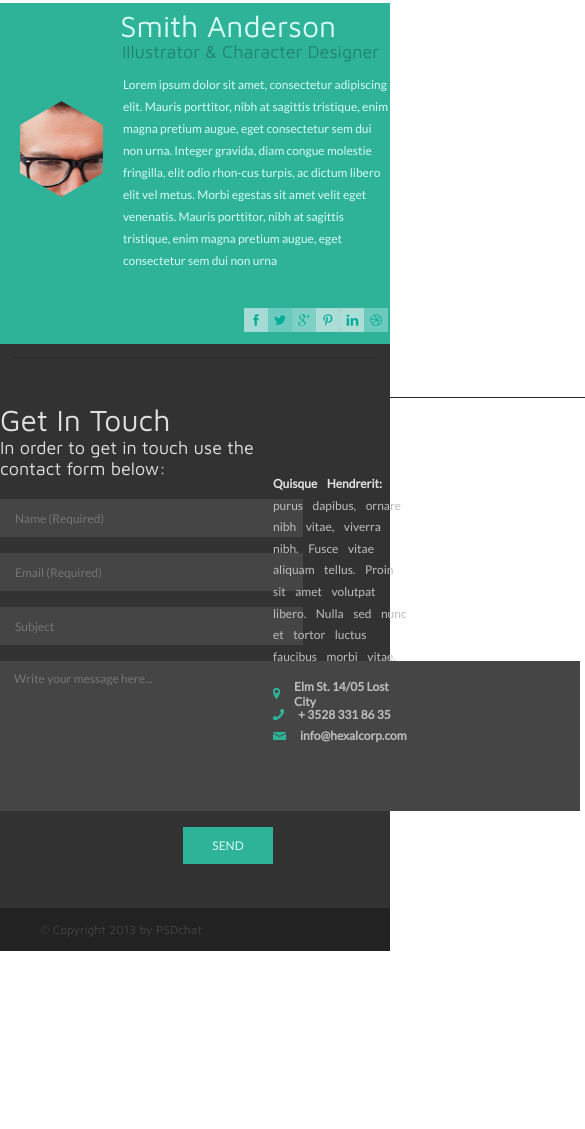
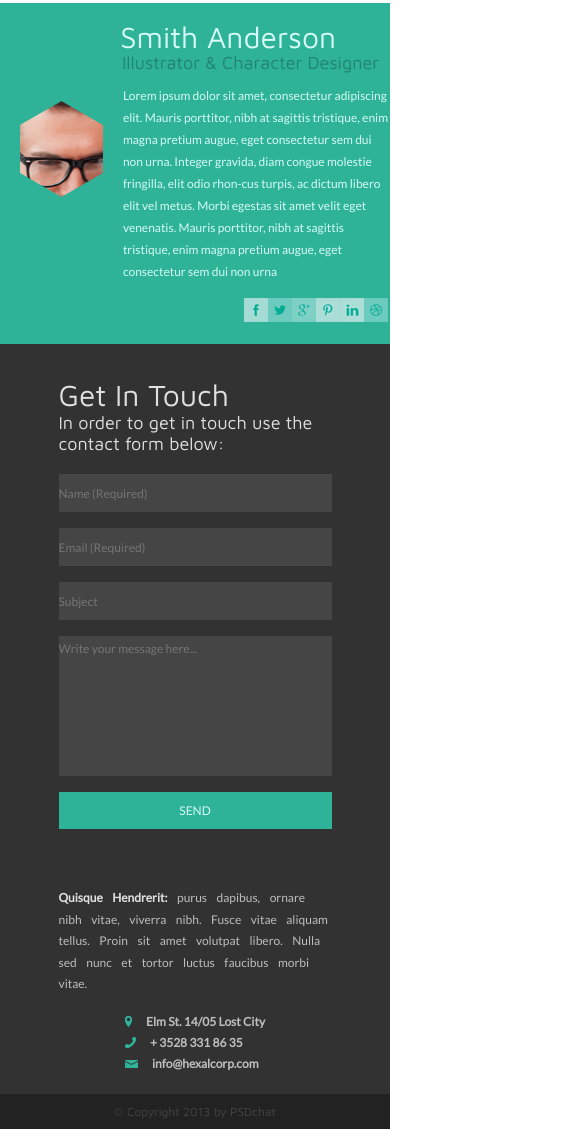
Before and after one commit to janglewood/hexal, a plain HTML site: page src/index.html in a window 390 px wide. Shown: the part 3228-4357 px from the top of the page, 585 px wide, since content can reach past the window. Before the commit the page ends 4179 px from the top, so only its background shows below. Drawn offline with Linux system fonts and the light colour scheme.

Commit message:
Fix conflicts in contacts block & add flexible footer

```diff
--- a/src/style.css
+++ b/src/style.css
@@ -410,7 +410,8 @@ form #subtitle {
 }
 .formContainer textarea {
     height: 130px;
-    width: 552px;
+    max-width: 552px;
+    width: 100%;
     margin-bottom: 19px;
     border: 0;
     font-size: 12px;
@@ -497,6 +498,7 @@ footer .copyright {
 #contactFormLowerLine {
     margin-top: 53px;
     background-color: rgb(43, 43, 43);
+    margin-bottom: 10px;
 }
 @media screen and (max-width: 1016px) {
     .verticalLine {
@@ -523,4 +525,43 @@ footer .copyright {
         color: rgb(224, 224, 224);
         margin-bottom: 16px;
     }
+    #contactFormLine, #contactFormLowerLine {
+        display: none;
+    }
+    .formContainer input {
+        padding: 0;
+    }
+
+    .formContainer textarea {
+        padding: 5px 0;
+    }
 }
+@media screen and (max-width: 720px) {
+    .blockContainer {
+        flex-direction: column;
+        align-items: center;
+        min-height: 100%;
+    }
+    .contactForm {
+        height: 750px;
+    }
+    .contactsContainer {
+        margin: 20px 0;
+        max-width: 70%;
+        align-items: center;
+    }
+    footer .copyright {
+        align-self: center;
+        align-items: center;
+        height: 100%;
+        margin: 10px;
+        padding: 0;
+    }
+    .formContainer #submitButton {
+        width: 100%;
+        align-self: center;
+    }
+    .lorem {
+        margin-bottom: 15px;
+    }
+}
```
